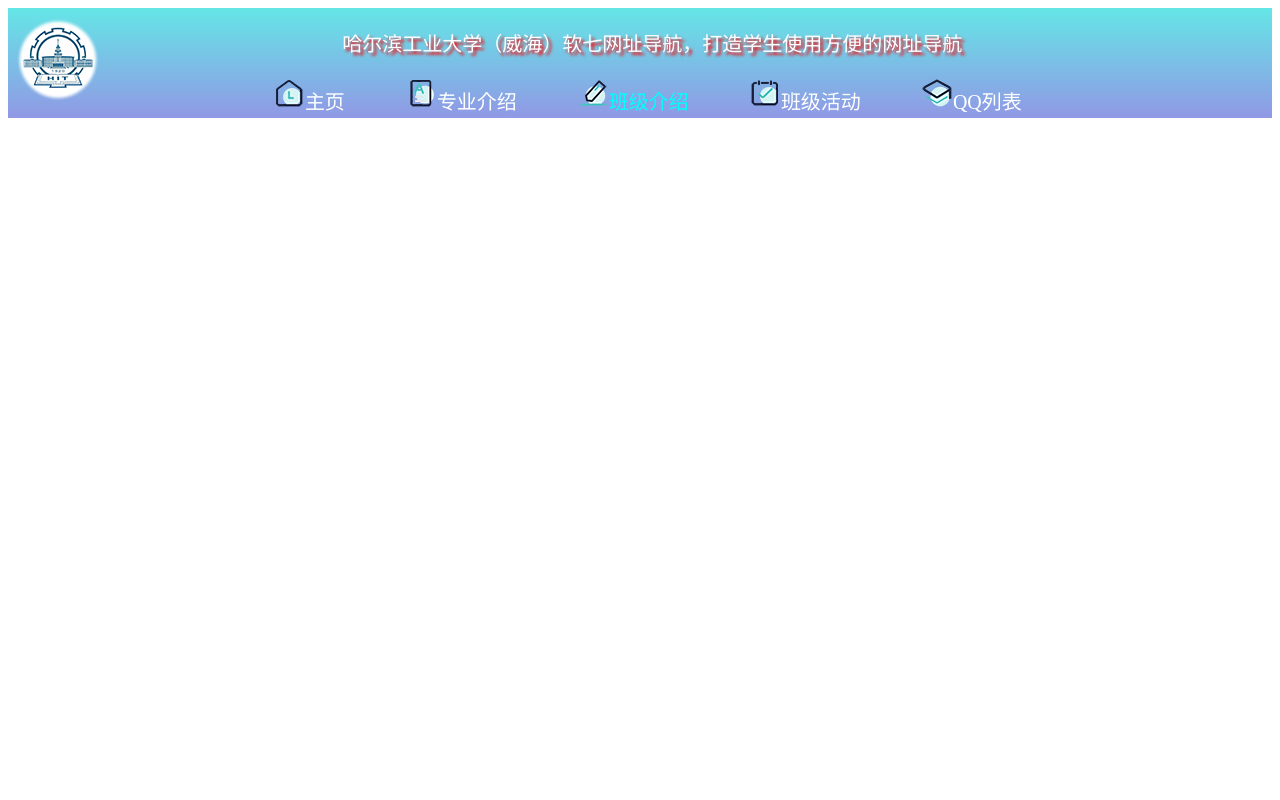
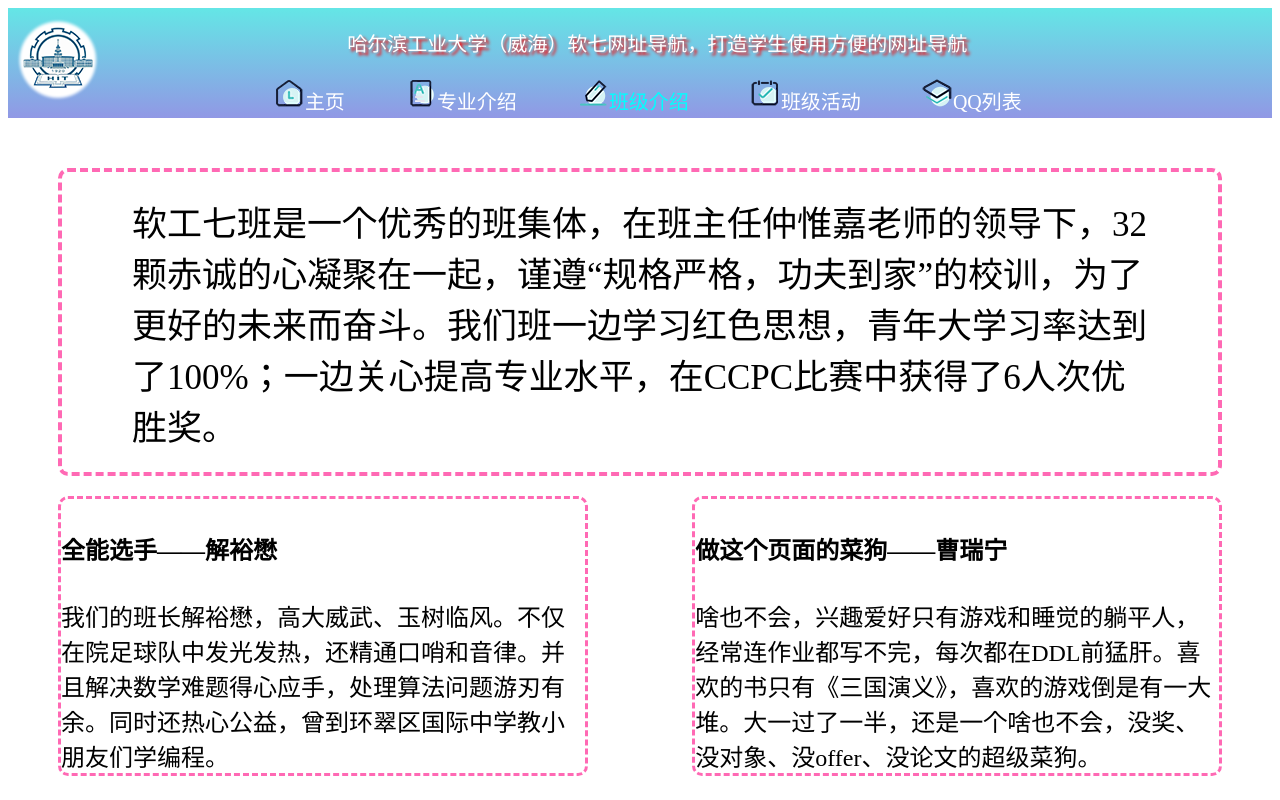
Before and after one commit to 4F5DA2/HITWHR7-homepage, a plain HTML site: page class-introduction.html in a window 1280 px wide. Drawn offline with Linux system fonts and the light colour scheme.

Commit message:
Add files via upload

```diff
--- a/class-introduction.html
+++ b/class-introduction.html
@@ -2,8 +2,9 @@
 <html>
 	<head>
 		<meta charset="utf-8">
-		<title>软件工程专业介绍</title>
+		<title>软件工程七班介绍</title>
 		<link rel="stylesheet" href="./css/header.css" />
+		<link rel="stylesheet" href="./css/class-introduction.css" />
 		<script src="js/mousetail.js" type="text/javascript"></script>
 	</head>
 	<body>
@@ -29,5 +30,28 @@
 			</div>
 			<div class="flag"></div>
 		</div>
+		<div class="content">
+			<div class="overview">
+				软工七班是一个优秀的班集体，在班主任仲惟嘉老师的领导下，32颗赤诚的心凝聚在一起，谨遵“规格严格，功夫到家”的校训，为了更好的未来而奋斗。我们班一边学习红色思想，青年大学习率达到了100%；一边关心提高专业水平，在CCPC比赛中获得了6人次优胜奖。
+			</div>
+			<div class="people">
+				<div class="xym">
+					<h4>
+						全能选手——解裕懋
+					</h4>
+					<div class="xym-text">
+						我们的班长解裕懋，高大威武、玉树临风。不仅在院足球队中发光发热，还精通口哨和音律。并且解决数学难题得心应手，处理算法问题游刃有余。同时还热心公益，曾到环翠区国际中学教小朋友们学编程。
+					</div>
+				</div>
+				<div class="crn">
+					<h4>
+						做这个页面的菜狗——曹瑞宁
+					</h4>
+					<div class="crn-text">
+						啥也不会，兴趣爱好只有游戏和睡觉的躺平人，经常连作业都写不完，每次都在DDL前猛肝。喜欢的书只有《三国演义》，喜欢的游戏倒是有一大堆。大一过了一半，还是一个啥也不会，没奖、没对象、没offer、没论文的超级菜狗。
+					</div>
+				</div>
+			</div>
+		</div>
 	</body>
 </html>
--- /dev/null
+++ b/css/class-activities.css
@@ -0,0 +1,164 @@
+.content{
+	margin-top: 50px;
+	margin-left: 50px;
+	margin-right: 50px;
+	display: flex;
+	flex-direction: row;
+	justify-content: flex-start;
+	align-items: flex-start;
+	flex-wrap: wrap;
+}
+.pic1{
+	transform:rotate(-7deg);
+	-ms-transform:rotate(-7deg); 	/* IE 9 */
+	-moz-transform:rotate(-7deg); 	/* Firefox */
+	-webkit-transform:rotate(-7deg); /* Safari 和 Chrome */
+	-o-transform:rotate(-7deg); 	/* Opera */
+	animation: fadein 5s;
+	-ms-animation:fadein 5s;		/* IE 9 */
+	-moz-animation: fadein 5s;		/* Firefox */
+	-webkit-animation: fadein 5s; 	/* Safari and Chrome */
+	-moz-animation: fadein 5s;		/*Opera*/
+	border-color: hotpink;
+	border-style: dashed;
+	border-width: 3px;
+}
+.pic2{
+	transform:rotate(7deg);
+	-ms-transform:rotate(7deg); 	/* IE 9 */
+	-moz-transform:rotate(7deg); 	/* Firefox */
+	-webkit-transform:rotate(7deg); /* Safari 和 Chrome */
+	-o-transform:rotate(7deg); 	/* Opera */
+	animation: fadein2 7s;
+	-ms-animation:fadein2 7s;		/* IE 9 */
+	-moz-animation: fadein2 7s;		/* Firefox */
+	-webkit-animation: fadein2 7s; 	/* Safari and Chrome */
+	-moz-animation: fadein2 7s;		/*Opera*/
+	border-color: hotpink;
+	border-style: dashed;
+	border-width: 3px;
+}
+.pic3{
+	transform:rotate(10deg);
+	-ms-transform:rotate(10deg); 	/* IE 9 */
+	-moz-transform:rotate(10deg); 	/* Firefox */
+	-webkit-transform:rotate(10deg); /* Safari 和 Chrome */
+	-o-transform:rotate(10deg); 	/* Opera */
+	animation: fadein3 10s;
+	-ms-animation:fadein3 10s;		/* IE 9 */
+	-moz-animation: fadein3 10s;		/* Firefox */
+	-webkit-animation: fadein3 10s; 	/* Safari and Chrome */
+	-moz-animation: fadein3 10s;		/*Opera*/
+	border-color: hotpink;
+	border-style: dashed;
+	border-width: 3px;
+}
+.content-text{
+	margin-top: 50px;
+	margin-left: 100px;
+
+	width: 400px;
+	height: 300px;
+
+	font-size: 35px;
+	color: #AFFFFF;
+
+	display: flex;
+	flex-direction: column;
+	justify-content: center;
+	align-items: center;
+
+	border-color: hotpink;
+	border-style: dashed;
+	border-width: 3px;
+	border-radius: 20px;
+
+	transform:rotate(20deg);
+	-ms-transform:rotate(20deg); 	/* IE 9 */
+	-moz-transform:rotate(20deg); 	/* Firefox */
+	-webkit-transform:rotate(20deg); /* Safari 和 Chrome */
+	-o-transform:rotate(20deg); 	/* Opera */
+	animation: fadein4 12s;
+	-ms-animation:fadein4 12s;		/* IE 9 */
+	-moz-animation: fadein4 12s;		/* Firefox */
+	-webkit-animation: fadein4 12s; 	/* Safari and Chrome */
+	-moz-animation: fadein4 12s;		/*Opera*/
+
+}
+
+@keyframes fadein{
+	from{opacity: 0;}
+	to{opacity: 1;}
+}
+@-ms-keyframes fadein{
+	from{opacity: 0;}
+	to{opacity: 1;}
+}
+@-webkit-keyframes fadein{
+	from{opacity: 0;}
+	to{opacity: 1;}
+}
+@-moz-keyframes fadein{
+	from{opacity: 0;}
+	to{opacity: 1;}
+}
+@keyframes fadein2{
+	0%{opacity: 0;}
+	30%{opacity: 0;}
+	100%{opacity: 1;}
+}
+@-ms-keyframes fadein2{
+	0%{opacity: 0;}
+	30%{opacity: 0;}
+	100%{opacity: 1;}
+}
+@-webkit-keyframes fadein2{
+	0%{opacity: 0;}
+	30%{opacity: 0;}
+	100%{opacity: 1;}
+}
+@-moz-keyframes fadein2{
+	0%{opacity: 0;}
+	30%{opacity: 0;}
+	100%{opacity: 1;}
+}
+@keyframes fadein3{
+	0%{opacity: 0;}
+	35%{opacity: 0;}
+	100%{opacity: 1;}
+}
+@-ms-keyframes fadein3{
+	0%{opacity: 0;}
+	35%{opacity: 0;}
+	100%{opacity: 1;}
+}
+@-webkit-keyframes fadein3{
+	0%{opacity: 0;}
+	35%{opacity: 0;}
+	100%{opacity: 1;}
+}
+@-moz-keyframes fadein3{
+	0%{opacity: 0;}
+	35%{opacity: 0;}
+	100%{opacity: 1;}
+}
+@keyframes fadein4{
+	0%{opacity: 0;}
+	50%{opacity: 0;}
+	100%{opacity: 1;}
+}
+@-ms-keyframes fadein4{
+	0%{opacity: 0;}
+	50%{opacity: 0;}
+	100%{opacity: 1;}
+}
+@-webkit-keyframes fadein4{
+	0%{opacity: 0;}
+	50%{opacity: 0;}
+	100%{opacity: 1;}
+}
+@-moz-keyframes fadein4{
+	0%{opacity: 0;}
+	50%{opacity: 0;}
+	100%{opacity: 1;}
+}
--- /dev/null
+++ b/css/class-introduction.css
@@ -0,0 +1,85 @@
+.content{
+	margin-top: 50px;
+	margin-left: 50px;
+	margin-right: 50px;
+	display: flex;
+	flex-direction: row;
+	justify-content: flex-start;
+	align-items: flex-start;
+	flex-wrap: wrap;
+	animation: fadein 5s;
+	-ms-animation:fadein 5s;		/* IE 9 */
+	-moz-animation: fadein 5s;		/* Firefox */
+	-webkit-animation: fadein 5s; 	/* Safari and Chrome */
+	-moz-animation: fadein 5s;		/*Opera*/
+}
+.overview{
+	height: 300px;
+
+	font-size: 35px;
+
+	padding-left: 70px;
+	padding-right: 70px;
+	border-color: hotpink;
+	border-style: dashed;
+	border-radius: 10px;
+	border-width: 4px;
+
+	display: flex;
+	flex-direction: row;
+	justify-content: center;
+	align-items: center;;
+}
+.people{
+	display: flex;
+	flex-direction: row;
+	justify-content: space-between;
+	align-items: center;
+}
+.xym{
+	margin-top: 20px;
+	width: 45%;
+	display: flex;
+	flex-direction: column;
+	justify-content: flex-start;
+
+	border-color: hotpink;
+	border-style: dashed;
+	border-radius: 10px;
+	border-width: 3px;
+
+	font-size: 24px;
+}
+.xym-text{
+	font-size: ;
+}
+.crn{
+	margin-top: 20px;
+	width: 45%;
+	display: flex;
+	flex-direction: column;
+	justify-content: flex-start;
+
+	border-color: hotpink;
+	border-style: dashed;
+	border-radius: 10px;
+	border-width: 3px;
+
+	font-size: 24px;
+}
+@keyframes fadein{
+	from{opacity: 0;}
+	to{opacity: 1;}
+}
+@-ms-keyframes fadein{
+	from{opacity: 0;}
+	to{opacity: 1;}
+}
+@-webkit-keyframes fadein{
+	from{opacity: 0;}
+	to{opacity: 1;}
+}
+@-moz-keyframes fadein{
+	from{opacity: 0;}
+	to{opacity: 1;}
+}
--- a/css/header.css
+++ b/css/header.css
@@ -25,7 +25,7 @@
 	padding-left:10px;
 	text-shadow: 3px 3px 3px #FF0000;
 }
-.badge_text{
+.badge_text1{
 	padding-left: 10px;
 }
 .header_ul_div{
--- a/css/major-introduction.css
+++ b/css/major-introduction.css
@@ -1,11 +1,16 @@
 .content{
 	margin-top: 50px;
 	margin-left: 50px;
-	margin-right: 100px;
+	margin-right: 50px;
 	display: flex;
 	flex-direction: column;
 	justify-content: center;
 	align-items: flex-start;
+	animation: fadein 5s;
+	-ms-animation:fadein 5s;		/* IE 9 */
+	-moz-animation: fadein 5s;		/* Firefox */
+	-webkit-animation: fadein 5s; 	/* Safari and Chrome */
+	-moz-animation: fadein 5s;		/*Opera*/
 }
 .overview{
 	padding: 10px;
@@ -45,3 +50,19 @@
 	border-width: 4px;
 	border-radius: 20px;
 }
+@keyframes fadein{
+	from{opacity: 0;}
+	to{opacity: 1;}
+}
+@-ms-keyframes fadein{
+	from{opacity: 0;}
+	to{opacity: 1;}
+}
+@-webkit-keyframes fadein{
+	from{opacity: 0;}
+	to{opacity: 1;}
+}
+@-moz-keyframes fadein{
+	from{opacity: 0;}
+	to{opacity: 1;}
+}
```
Also changed, not shown: QQ-list.html (+1 -1 lines), class-activities.html (+16 -1 lines), css/main_page.css (+10 -3 lines), index.html (+9 -5 lines), js/main_page.js (+8 -8 lines), major-introduction.html (+1 -0 lines), img/MilitaryTraining.jpg (added), img/SportsMeeting.jpg (added), img/TuanDay1.jpg (added), img/xym.png (added).
